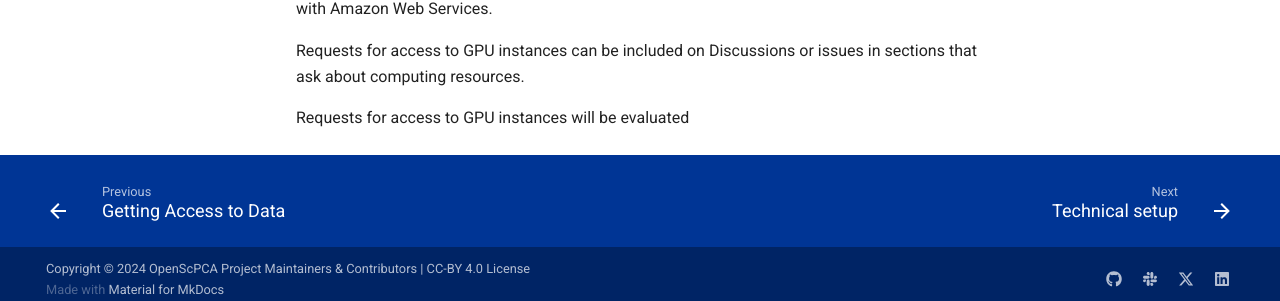
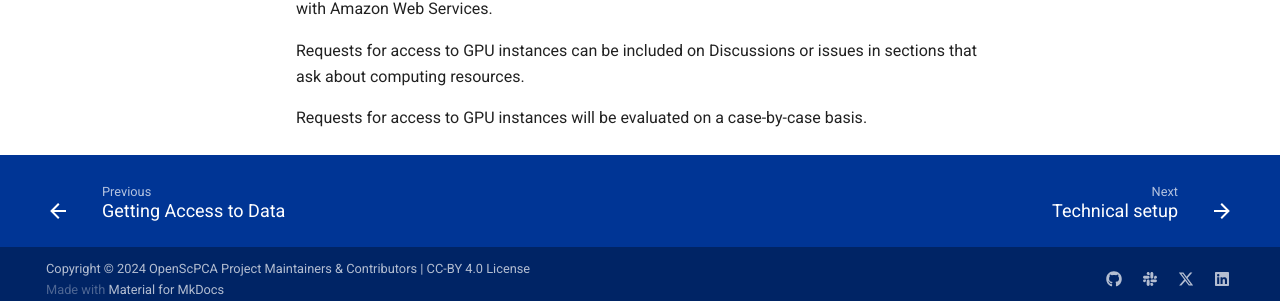
Before and after one commit to AlexsLemonade/OpenScPCA-analysis, an MkDocs documentation site: the page built from docs/getting-started/accessing-resources/getting-access-to-compute.md, in a window 1280 px wide and 1195 px high. Shown: the part 883-1184 px from the top of the window. Built offline with MkDocs 1.6.1 and Material for MkDocs 9.7.7, drawn with Linux system fonts in a browser that asks for light colours.

Commit message:
Finish sentence

```diff
--- a/docs/getting-started/accessing-resources/getting-access-to-compute.md
+++ b/docs/getting-started/accessing-resources/getting-access-to-compute.md
@@ -28,4 +28,4 @@ Accessing GPU instances in Lightsail for Research in your account requires us to
 
 Requests for access to GPU instances can be included on Discussions or issues in sections that ask about computing resources.
 
-Requests for access to GPU instances will be evaluated
+Requests for access to GPU instances will be evaluated on a case-by-case basis.
```
